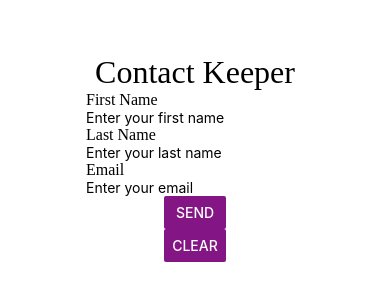
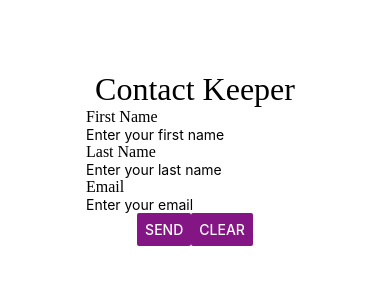
Before and after one commit to nkemjikaobi/contact-screen-lab-3, a React Native app: screen / in a window 390 px wide. Shown: the part 264-564 px from the top of the page. Built offline with nearby package versions, Linux system fonts and the light colour scheme.

Commit message:
styling the buttons

```diff
--- a/App.js
+++ b/App.js
@@ -37,7 +37,7 @@ export default function App() {
 				</View>
 			</View>
 
-			<View style>
+			<View style={styles.buttons}>
 				<Button
 					// onPress={onPressLearnMore}
 					title='Send'
@@ -62,4 +62,12 @@ const styles = StyleSheet.create({
 		alignItems: 'center',
 		justifyContent: 'center',
 	},
+	buttons: {
+		display: 'flex',
+		flexDirection: 'row',
+	},
+	clearBtn: {
+		marginLeft: 20,
+	},
+	sendBtn: {},
 });
```
